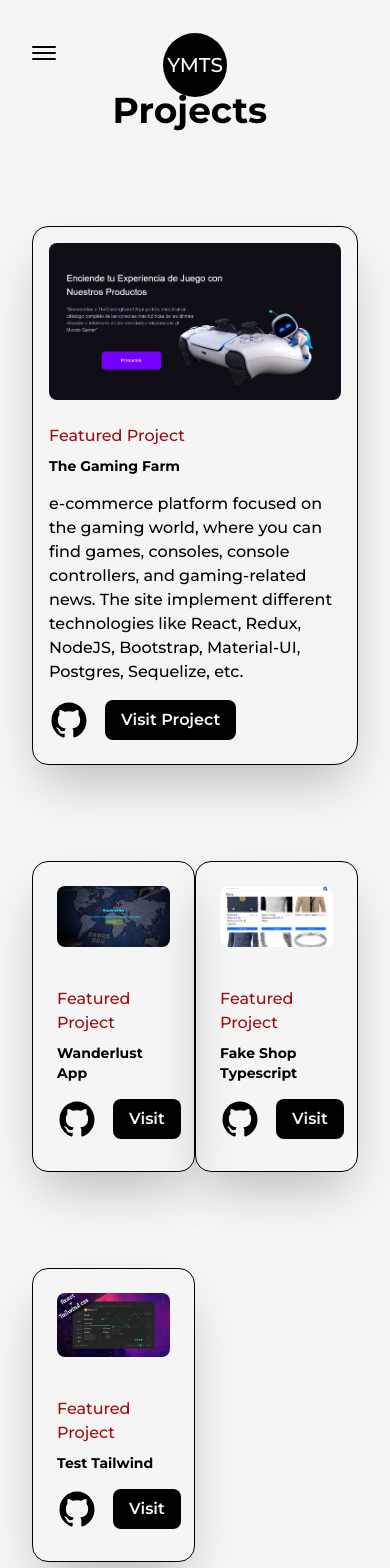
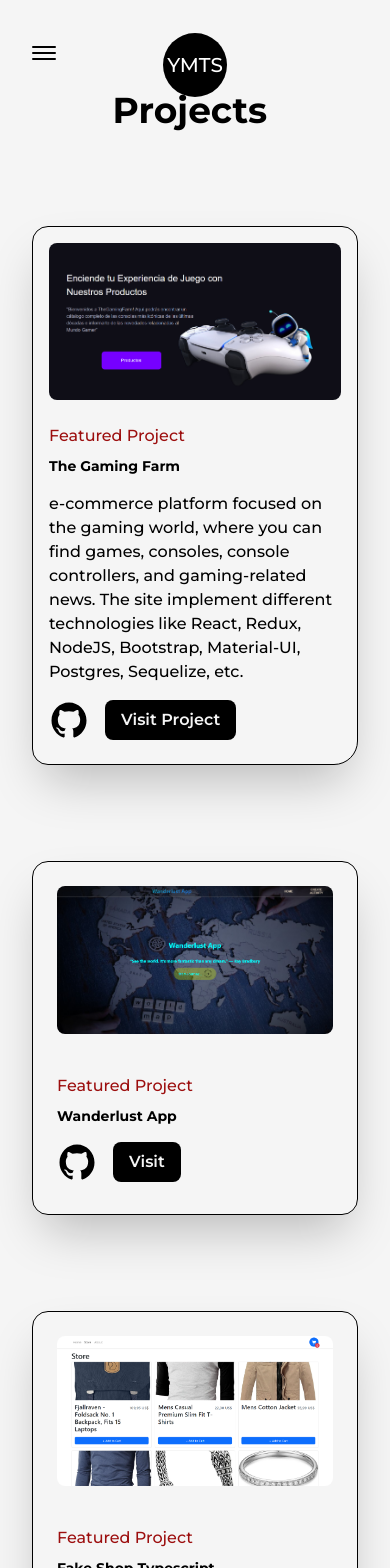
Before and after one commit to MauricioSuescun/portfolio-v2, a Next.js app: page /projects in a window 390 px wide. Shown: the top 1568 px of the page. Built offline with nearby package versions, Linux system fonts and the light colour scheme.

Commit message:
projects responsive

```diff
--- a/src/components/Skills.js
+++ b/src/components/Skills.js
@@ -24,7 +24,7 @@ const Skills = () => {
         Skills
       </h2>
       <div
-        className="mx-12 h-screen relative flex items-center justify-center rounded-full bg-circularLight dark:bg-circularDark lg:h-[80vh] sm:h-[60vh] xs:h-[40vh] lg:bg-circularLightLg lg:dark:bg-circularDarkLg
+        className="mx-12 h-screen relative flex items-center justify-center rounded-full bg-circularLight dark:bg-circularDark lg:h-[80vh] sm:h-[50vh] xs:h-[40vh] lg:bg-circularLightLg lg:dark:bg-circularDarkLg
       md:bg-circularLightMd md:dark:bg-circularDarkMd
       sm:bg-circularLightSm sm:dark:bg-circularDarkSm"
       >
--- a/src/pages/projects.js
+++ b/src/pages/projects.js
@@ -117,7 +117,7 @@ const Projects = () => {
                 github="https://github.com/MauricioSuescun"
               />
             </div>
-            <div className="col-span-6 dark:text-light">
+            <div className="col-span-6 dark:text-light sm:col-span-12 xs:col-span-12">
               {" "}
               <Project
                 title="Wanderlust App"
@@ -127,7 +127,7 @@ const Projects = () => {
                 github="https://github.com/MauricioSuescun"
               />
             </div>
-            <div className="col-span-6 dark:text-light">
+            <div className="col-span-6 dark:text-light sm:col-span-12 xs:col-span-12">
               <Project
                 title="Fake Shop Typescript"
                 img={fakeshop}
@@ -136,7 +136,7 @@ const Projects = () => {
                 github="https://github.com/MauricioSuescun"
               />
             </div>
-            <div className="col-span-6 dark:text-light">
+            <div className="col-span-6 dark:text-light sm:col-span-12 xs:col-span-12">
               <Project
                 title="Test Tailwind"
                 img={project1}
```
